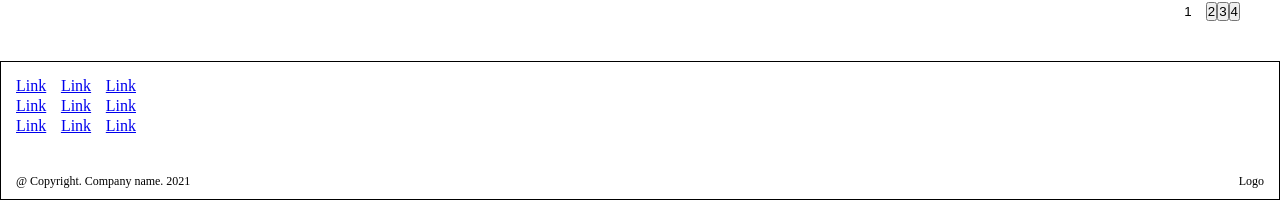
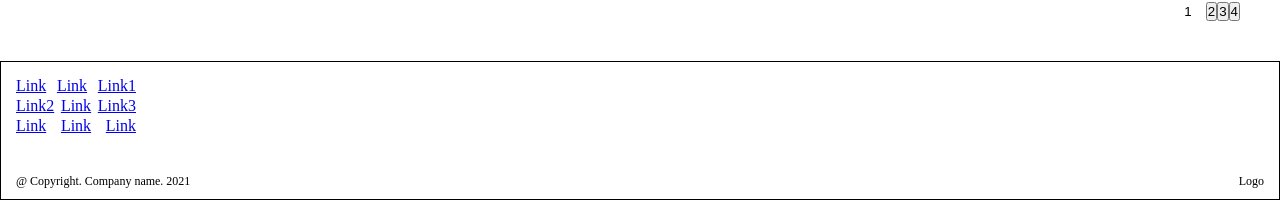
Before and after one commit to vovchanchyk/display-blocks, a React (Create React App) app: page /#/blocks in a window 1280 px wide. Shown: the part 408-609 px from the top of the page. Built offline with nearby package versions, Linux system fonts and the light colour scheme; no server answers.

Commit message:
feat(vfv): vv
vv

```diff
--- a/src/components/Footer/Footer.jsx
+++ b/src/components/Footer/Footer.jsx
@@ -10,10 +10,10 @@ const Footer = () => {
       <div className={styles.footer__links}>
         <a href='#'>Link</a>
         <a href='#'>Link</a>
+        <a href='#'>Link1</a>
+        <a href='#'>Link2</a>
         <a href='#'>Link</a>
-        <a href='#'>Link</a>
-        <a href='#'>Link</a>
-        <a href='#'>Link</a>
+        <a href='#'>Link3</a>
         <a href='#'>Link</a>
         <a href='#'>Link</a>
         <a href='#'>Link</a>
```
